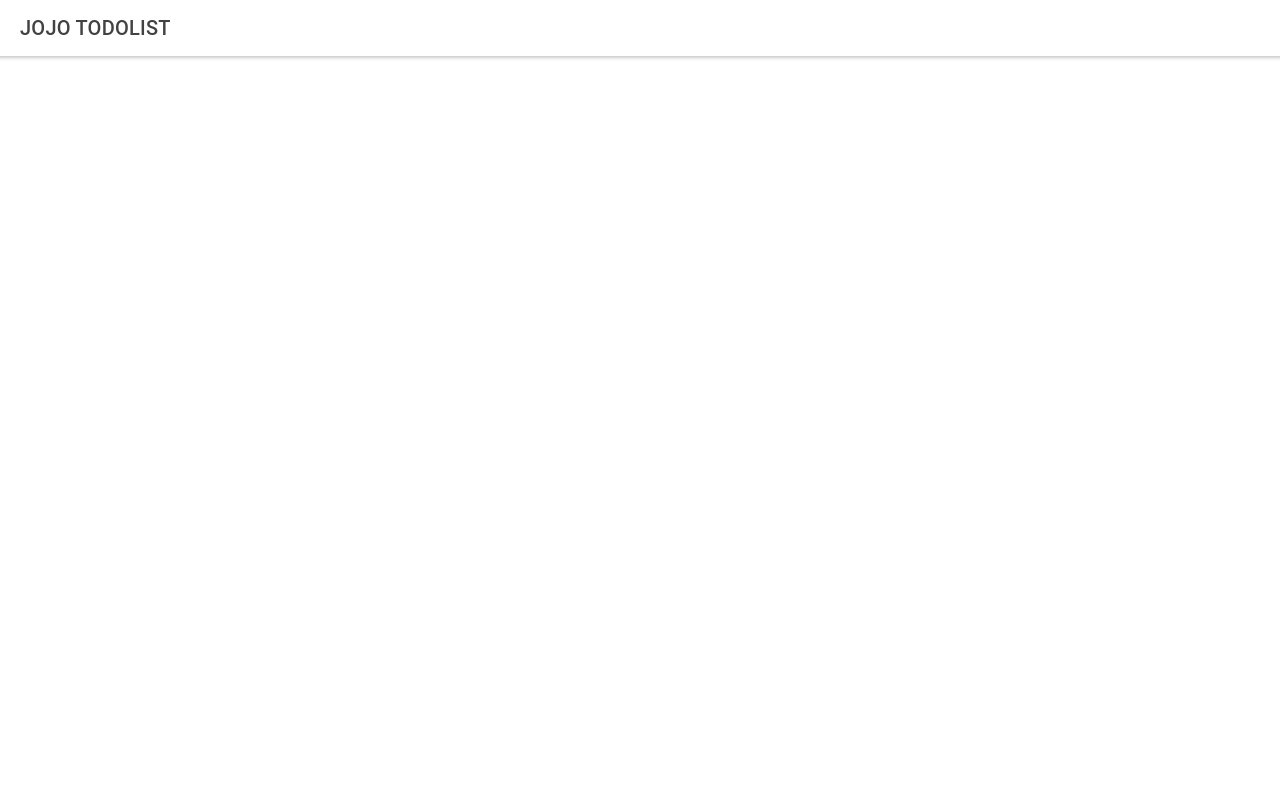
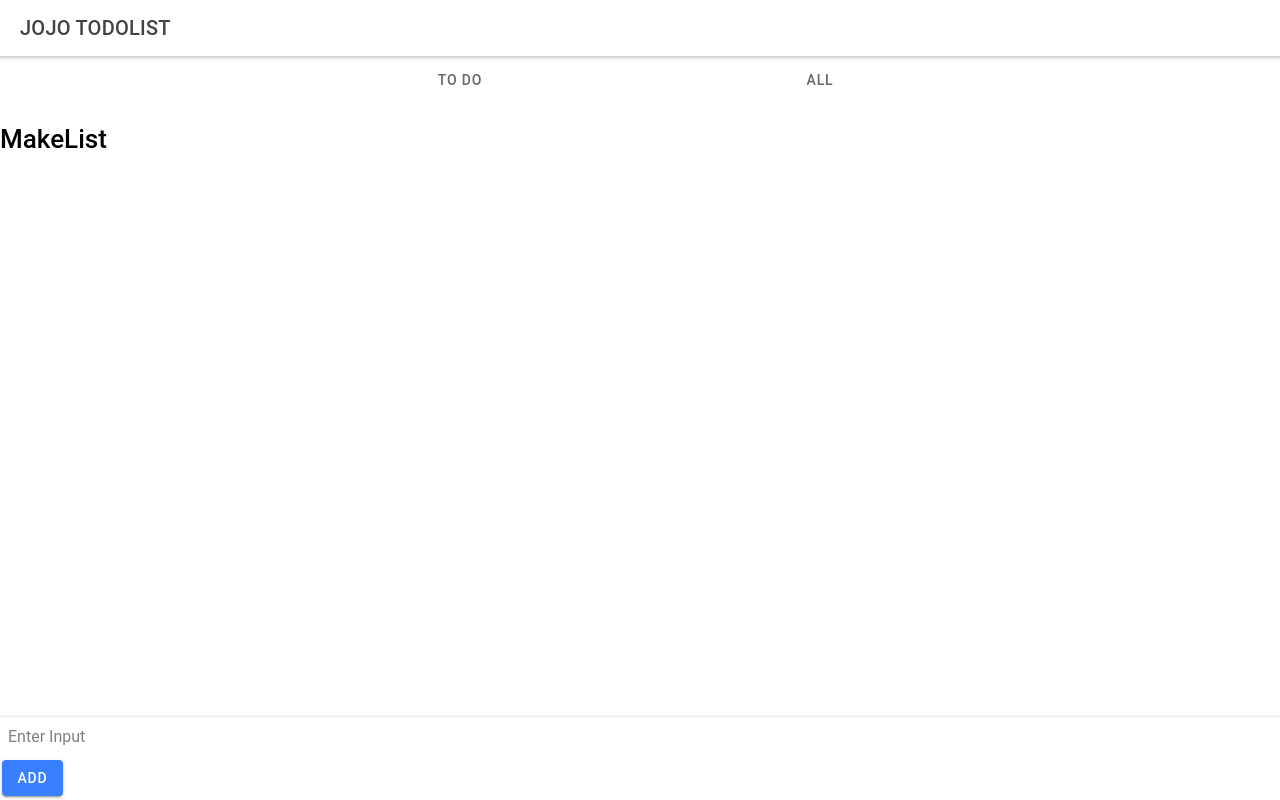
Before and after one commit to CNAM-CPN90-2021/lat-jordan_todo-list, a React (Create React App) app in the folder jltodolist/: page /main in a window 1280 px wide. Built offline with nearby package versions, Linux system fonts and the light colour scheme.

Commit message:
not usefull

```diff
--- a/jltodolist/src/App.tsx
+++ b/jltodolist/src/App.tsx
@@ -23,6 +23,8 @@ import '@ionic/react/css/display.css';
 /* Theme variables */
 import './theme/variables.css';
 
+
+
 const App: React.FC = () => (
   <IonApp>
     <IonReactRouter>
--- /dev/null
+++ b/jltodolist/src/components/list.tsx
@@ -0,0 +1,13 @@
+import React from 'react';
+import { } from '@ionic/react';
+
+
+export default function makeList() {
+
+
+    return (
+
+        <h1>MakeList</h1>
+
+    )
+}
--- /dev/null
+++ b/jltodolist/src/components/tab.tsx
@@ -0,0 +1,20 @@
+import React from 'react';
+import {  IonSegment, IonSegmentButton, IonLabel } from '@ionic/react';
+
+
+
+const Tab: React.FC = () => {
+
+    return (
+        <IonSegment onIonChange={e => console.log('Segment selected', e.detail.value)}>
+          <IonSegmentButton value="todo">
+            <IonLabel>To do</IonLabel>
+          </IonSegmentButton>
+          <IonSegmentButton value="all">
+            <IonLabel>All</IonLabel>
+          </IonSegmentButton>
+        </IonSegment>
+    )
+};
+
+export default Tab;
--- a/jltodolist/src/pages/main.tsx
+++ b/jltodolist/src/pages/main.tsx
@@ -1,17 +1,59 @@
-import React from 'react';
-import { IonContent, IonHeader, IonPage, IonTitle, IonToolbar, IonCard, IonCardHeader, IonCardSubtitle, IonCardTitle, IonCardContent, IonItem, IonIcon, IonLabel, IonButton } from '@ionic/react';
+import React, { useState } from 'react';
+import { IonContent, IonInput, IonHeader, IonPage, IonTitle, IonToolbar, IonFooter, IonButton } from '@ionic/react';
 
-const Main: React.FC = () => (
+/** Mes comps */
+import MakeList from '../components/list';
+import Tab from '../components/tab';
+
+const Main: React.FC = () => {
+
+  const [text, setText] = useState<any>();
+
+  return (
     <IonPage>
       <IonHeader>
         <IonToolbar>
           <IonTitle>JOJO TODOLIST</IonTitle>
         </IonToolbar>
       </IonHeader>
+      <Tab />
       <IonContent>
+        <MakeList />
+      </IonContent>
 
-    </IonContent>
+      <IonFooter>
+        <IonInput value={text} placeholder="Enter Input"
+        onKeyPress={
+          e=> {
+            handleKeyPress(e);
+          }
+        }
+
+        onIonChange={e => {
+          setText(e.detail.value!);
+          }}></IonInput>
+
+        <IonButton
+        onClick={
+          e=> {
+            console.log(text);
+          }
+        }
+        >Add</IonButton>
+      </IonFooter>
     </IonPage>
-);
+  )
+};
 
 export default Main;
+
+function handleKeyPress(event) {
+  if(event.key === 'Enter'){
+    console.log(event);
+    // addElement(text);
+  }
+}
+
+function addElement(data){
+  console.log(data);
+}
--- a/jltodolist/tsconfig.json
+++ b/jltodolist/tsconfig.json
@@ -10,7 +10,7 @@
     "skipLibCheck": true,
     "esModuleInterop": true,
     "allowSyntheticDefaultImports": true,
-    "strict": true,
+    "strict": false,
     "forceConsistentCasingInFileNames": true,
     "module": "esnext",
     "moduleResolution": "node",
```
Lines whose indentation alone changed are shown as unchanged.
